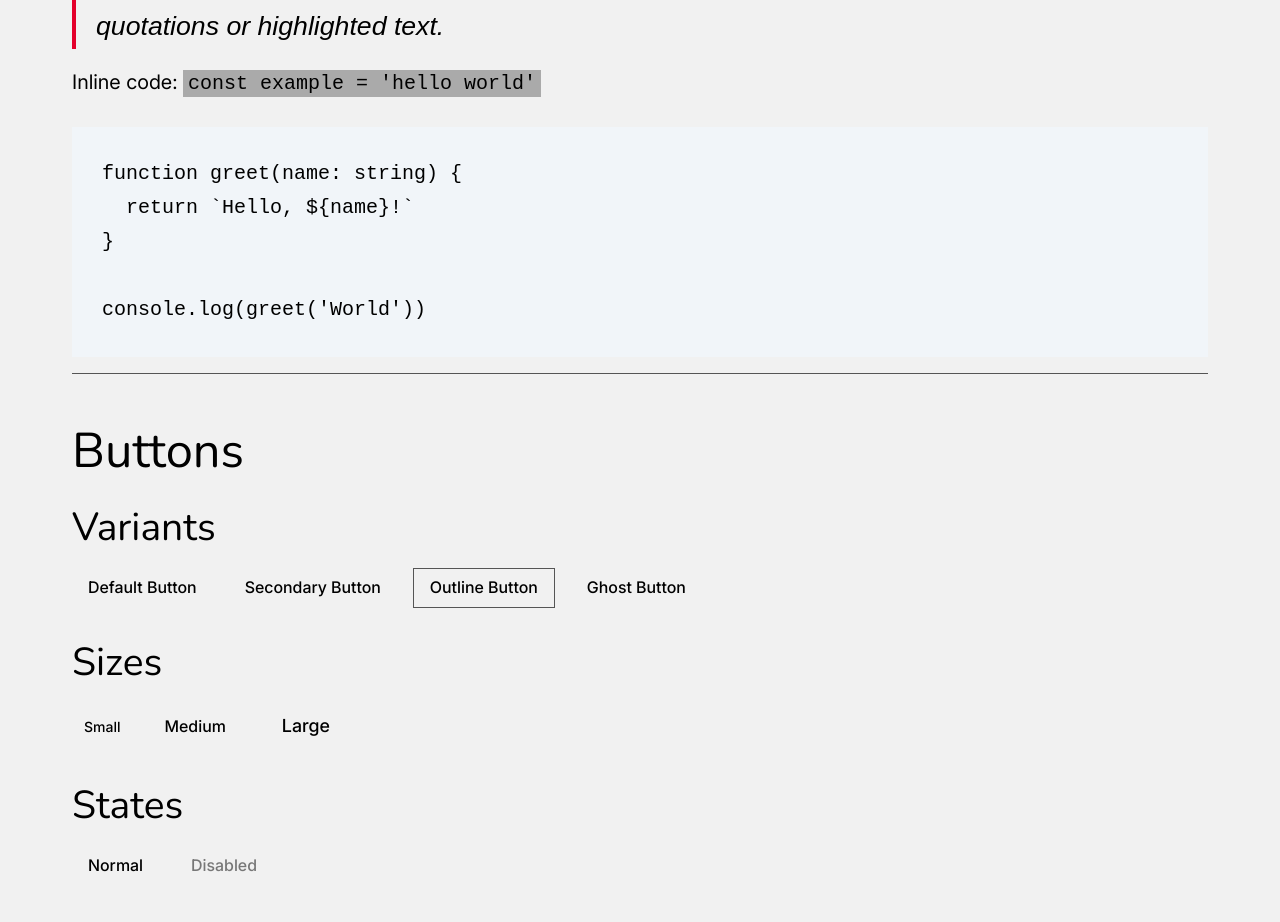
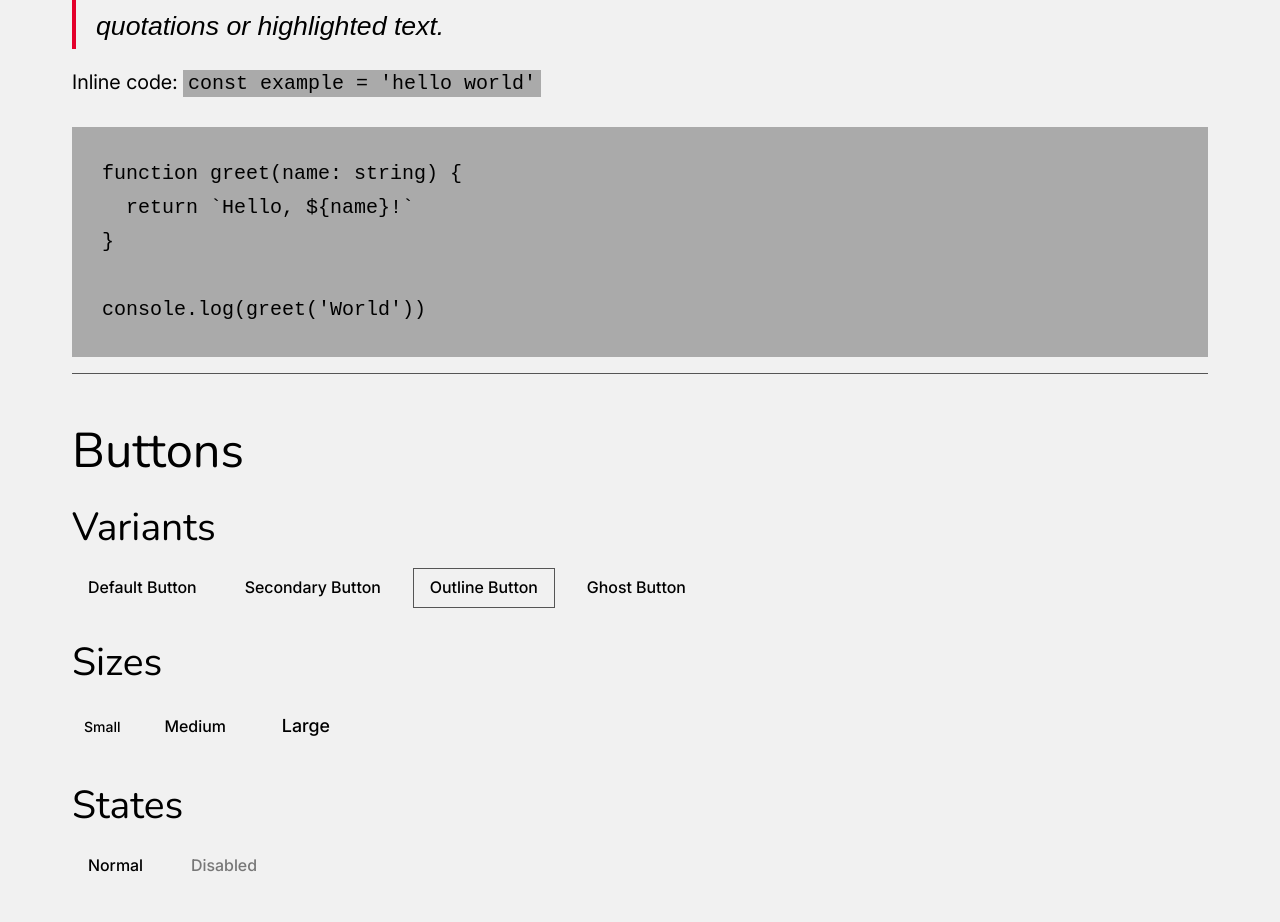
Before and after one commit to thats-it-dev/ui, a React (Vite) app: page / in a window 1280 px wide. Shown: the part 960-1882 px from the top of the page. Built offline with nearby package versions, Linux system fonts and the light colour scheme; a web font is replaced by a local one.

Commit message:
css fixes.

```diff
--- a/src/index.css
+++ b/src/index.css
@@ -89,7 +89,7 @@
   pre {
     padding: 1.5em;
     font-family: 'Courier New', monospace;
-    background: var(--code-bg);
+    background: var(--surface);
     color: var(--text-primary);
   }
 
```
